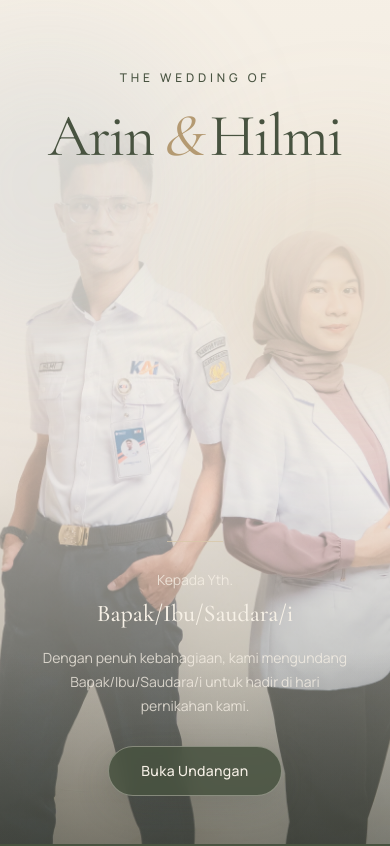
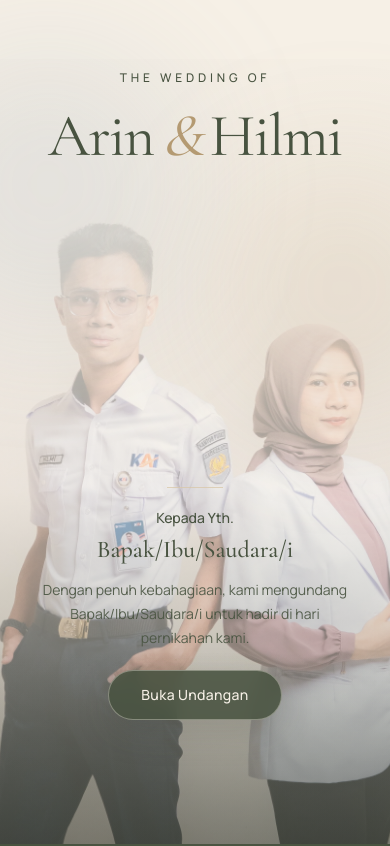
Before and after one commit to mhilmi999/arin-hilmi-wedding, a Next.js app: page / in a window 390 px wide. Shown: the top 846 px of the page. Built offline with nearby package versions, Linux system fonts and the light colour scheme.

Commit message:
style: refine responsive wedding cover typography

```diff
--- a/src/components/wedding/CoverSection.tsx
+++ b/src/components/wedding/CoverSection.tsx
@@ -22,7 +22,7 @@ export default function CoverSection() {
        */}
       <div
         aria-hidden="true"
-        className="absolute inset-0 origin-center translate-y-[16svh] scale-[1.40] bg-cover bg-center opacity-70 sm:translate-y-[13svh] sm:scale-[1.36] md:translate-y-0 md:scale-[1.32] md:bg-[center_16%] lg:scale-[1.36] lg:bg-[center_12%]"
+        className="absolute inset-0 origin-center translate-y-[27svh] scale-[1.40] bg-cover bg-center opacity-70 sm:translate-y-[24svh] sm:scale-[1.36] md:translate-y-[18svh] md:scale-[1.32] md:bg-[center_16%] lg:translate-y-[16svh] lg:scale-[1.36] lg:bg-[center_12%]"
         style={{ backgroundImage: "url('./images/cover.webp')" }}
       />
       <div
@@ -40,34 +40,34 @@ export default function CoverSection() {
         initial={{ opacity: 0, y: 24 }}
         animate={{ opacity: 1, y: 0 }}
         transition={{ duration: 0.9, ease: "easeOut" }}
-        className="relative z-10 mx-auto flex min-h-[calc(100svh-5rem)] w-full max-w-md flex-col items-center text-center"
+        className="relative z-10 mx-auto flex min-h-[calc(100svh-5rem)] w-full max-w-md flex-col items-center text-center md:max-w-2xl lg:max-w-3xl"
       >
         <div className="pt-[3.5svh] sm:pt-[4svh] md:pt-[5svh]">
-          <p className="text-xs font-medium uppercase tracking-[0.32em] text-[#485340]">
+          <p className="text-xs font-medium uppercase tracking-[0.32em] text-[#485340] md:text-base lg:text-lg">
             The Wedding of
           </p>
 
-          <h1 className="mt-5 font-serif text-6xl leading-none tracking-tight text-[#485340] sm:text-7xl">
+          <h1 className="mt-5 font-serif text-6xl leading-none tracking-tight text-[#485340] sm:text-7xl md:text-8xl lg:text-[6.5rem]">
             {wedding.couple.bride.shortName}
             <span className="mx-2 font-normal italic text-[#B49A72]">&</span>
             {wedding.couple.groom.shortName}
           </h1>
         </div>
 
-        <div className="mt-auto w-full pb-2">
-          <div className="mx-auto mb-7 h-px w-14 bg-[#D8C7A8]/75" />
+        <div className="mt-auto w-full pb-[10svh] sm:pb-[9svh] md:pb-[8svh] lg:pb-[7svh]">
+          <div className="mx-auto mb-5 h-px w-14 bg-[#D8C7A8]/75" />
 
-          <p className="text-sm text-[#F6F0E6]/78">Kepada Yth.</p>
+          <p className="text-sm font-medium text-[#485340] md:text-lg lg:text-xl">Kepada Yth.</p>
           <motion.p
             key={guestName}
             initial={{ opacity: 0 }}
             animate={{ opacity: 1 }}
-            className="mt-2 font-serif text-2xl font-medium text-[#F6F0E6]"
+            className="mt-1.5 font-serif text-2xl font-medium text-[#485340] md:text-4xl lg:text-[2.75rem]"
           >
             {guestName}
           </motion.p>
 
-          <p className="mx-auto mt-4 max-w-xs text-sm leading-6 text-[#F6F0E6]/78">
+          <p className="mx-auto mt-3 max-w-xs text-sm leading-6 text-[#485340]/90 md:max-w-md md:text-lg md:leading-8 lg:max-w-lg">
             Dengan penuh kebahagiaan, kami mengundang Bapak/Ibu/Saudara/i
             untuk hadir di hari pernikahan kami.
           </p>
@@ -76,7 +76,7 @@ export default function CoverSection() {
             type="button"
             onClick={handleOpenInvitation}
             whileTap={{ scale: 0.97 }}
-            className="mt-7 rounded-full border border-[#F6F0E6]/35 bg-[#485340]/88 px-8 py-3.5 text-sm font-medium tracking-wide text-[#F6F0E6] shadow-[0_12px_35px_rgba(50,53,47,0.2)] backdrop-blur-sm transition hover:bg-[#3C4636]"
+            className="mt-5 rounded-full border border-[#F6F0E6]/35 bg-[#485340]/88 px-8 py-3.5 text-sm font-medium tracking-wide text-[#F6F0E6] shadow-[0_12px_35px_rgba(50,53,47,0.2)] backdrop-blur-sm transition hover:bg-[#3C4636]"
           >
             Buka Undangan
           </motion.button>
```
